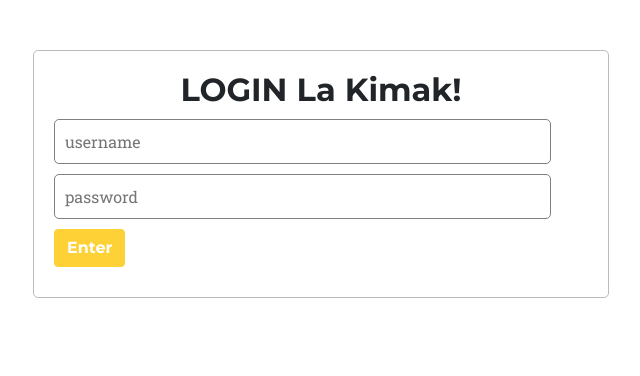
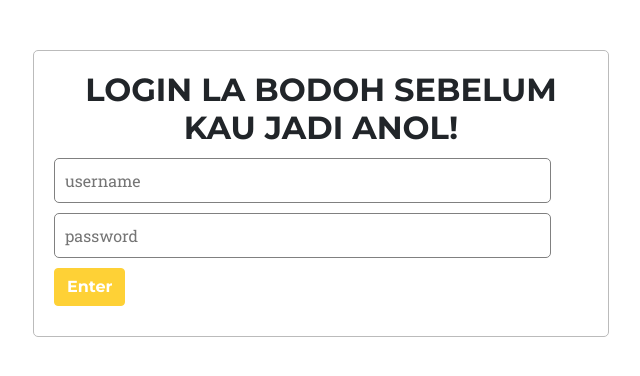
Before and after one commit to xXRexXx/jobk, a PHP site: page /login.php in a window 1280 px wide. Shown: the top 376 px of the page, without its empty margins (319-959 px from the left). Run offline with PHP 8.4, Linux system fonts and the light colour scheme; some libraries are stand-ins or nearby versions; some web fonts are replaced.

Commit message:
aq edit yang nii test

```diff
--- a/login.php
+++ b/login.php
@@ -45,7 +45,7 @@ if(isset($_SESSION['name']))
 
     <form id="logForm" class="loginForm" method="post"
         enctype = "multipart/form-data">
-      <h2>LOGIN La Kimak!</h2>
+      <h2>LOGIN LA BODOH SEBELUM KAU JADI ANOL!</h2>
         <div class="input-group">
             <input type="text" name="name" id="name" placeholder="username" value="<?php echo $name; ?>"
             required name="name"/><?php echo $usernameErr; ?>
```
